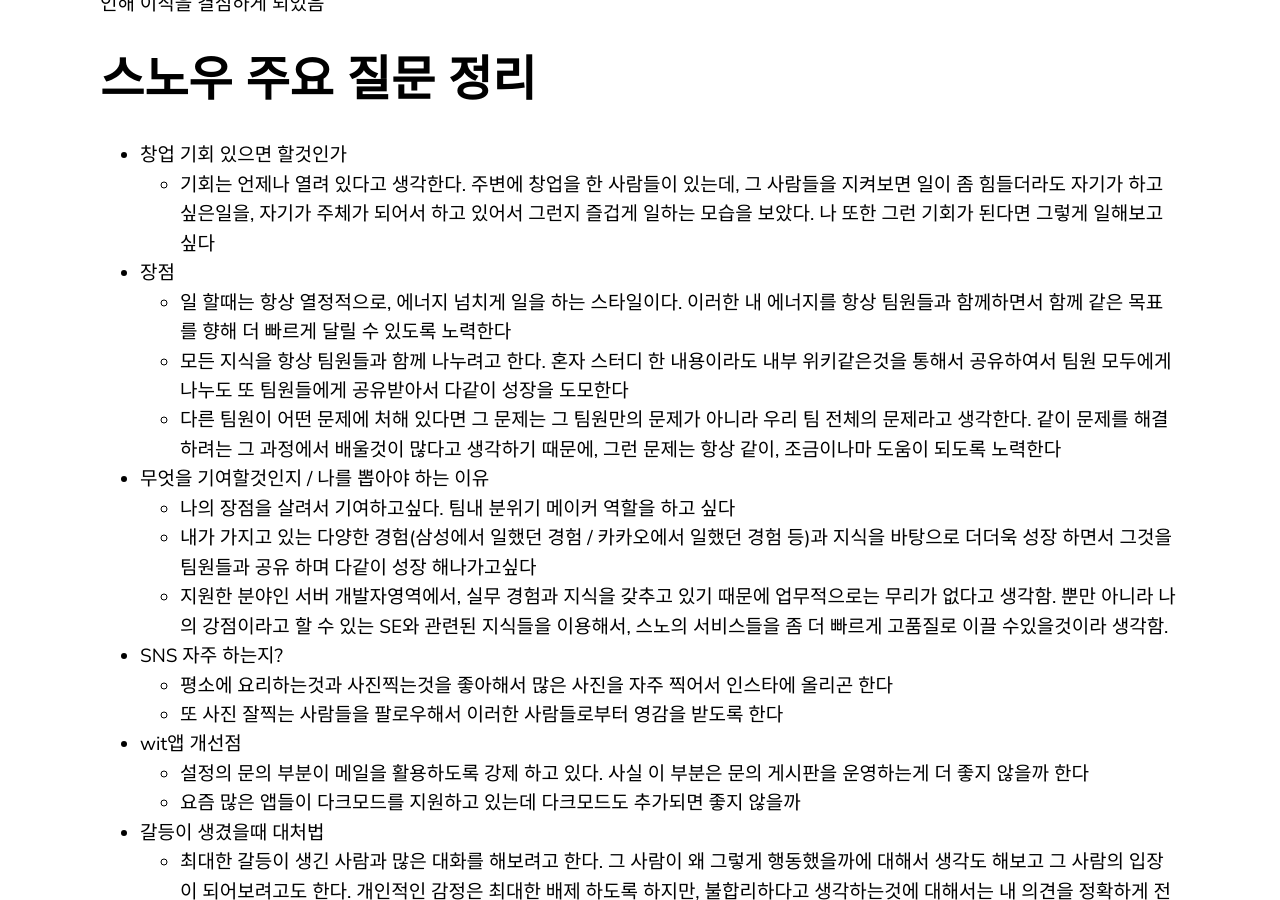
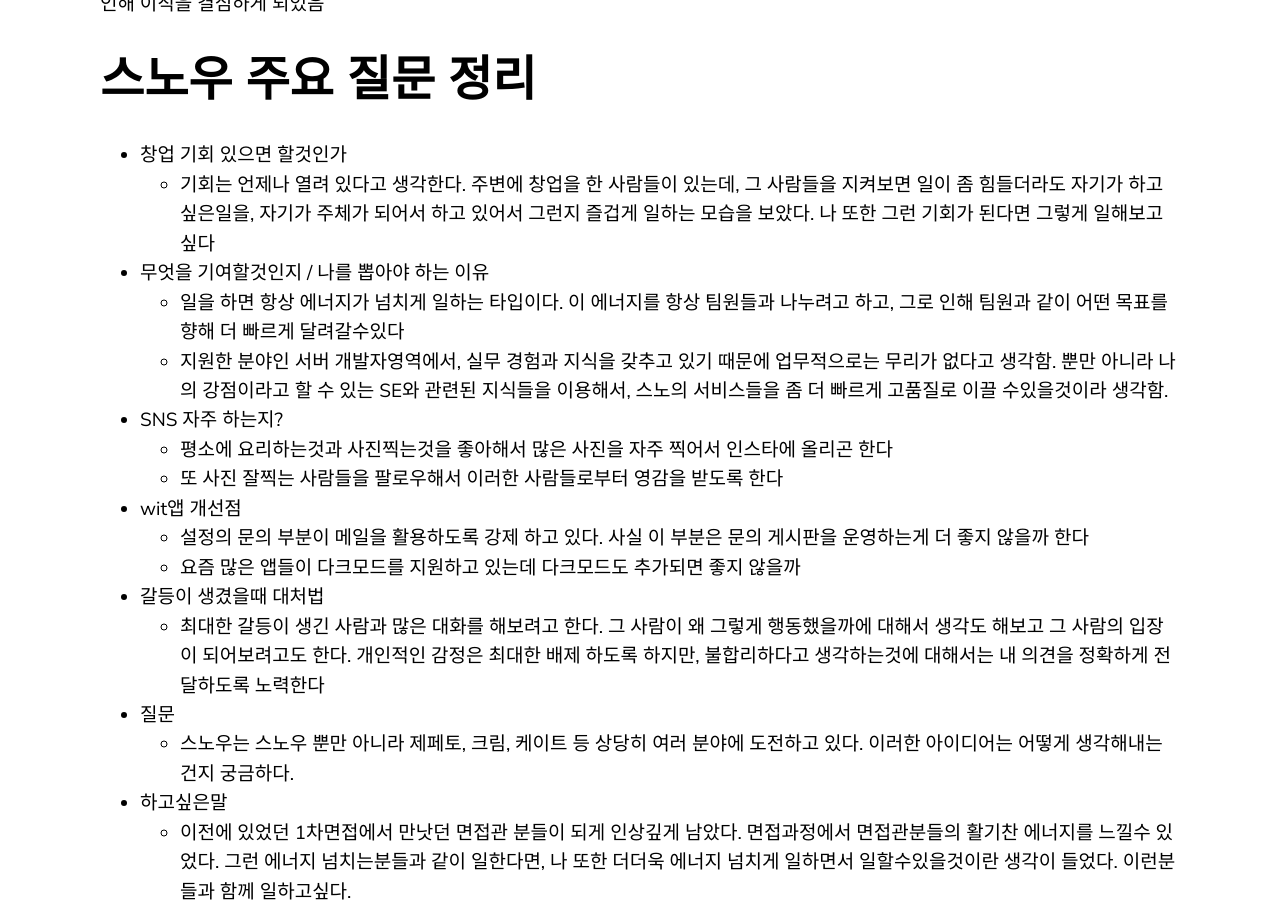
Before and after one commit to yoowonyoung/yoowonyoung.github.io, a Jekyll site: the page built from _posts/2021-06-11-Interview-08.md, in a window 1280 px wide and 900 px high, scrolled down 1467 px. Built offline with Jekyll 4.4.1, drawn with Linux system fonts in a browser that asks for light colours; comment, search, counter and statistics services are not loaded.

Commit message:
Update 2021-06-11-Interview-08.md

```diff
--- a/_posts/2021-06-11-Interview-08.md
+++ b/_posts/2021-06-11-Interview-08.md
@@ -29,14 +29,9 @@
 - 창업 기회 있으면 할것인가
     * 기회는 언제나 열려 있다고 생각한다. 주변에 창업을 한 사람들이 있는데, 그 사람들을 지켜보면 일이 좀 힘들더라도 자기가 하고 싶은일을, 자기가 주체가 되어서 하고 있어서 그런지 즐겁게 일하는 모습을 보았다. 나 또한 그런 기회가 된다면 그렇게 일해보고 싶다
 
-- 장점
-    * 일 할때는 항상 열정적으로, 에너지 넘치게 일을 하는 스타일이다. 이러한 내 에너지를 항상 팀원들과 함께하면서 함께 같은 목표를 향해 더 빠르게 달릴 수 있도록 노력한다
-    * 모든 지식을 항상 팀원들과 함께 나누려고 한다. 혼자 스터디 한 내용이라도 내부 위키같은것을 통해서 공유하여서 팀원 모두에게 나누도 또 팀원들에게 공유받아서 다같이 성장을 도모한다
-    * 다른 팀원이 어떤 문제에 처해 있다면 그 문제는 그 팀원만의 문제가 아니라 우리 팀 전체의 문제라고 생각한다. 같이 문제를 해결하려는 그 과정에서 배울것이 많다고 생각하기 때문에, 그런 문제는 항상 같이, 조금이나마 도움이 되도록 노력한다
 
 - 무엇을 기여할것인지 / 나를 뽑아야 하는 이유
-    * 나의 장점을 살려서 기여하고싶다. 팀내 분위기 메이커 역할을 하고 싶다
-    * 내가 가지고 있는 다양한 경험(삼성에서 일했던 경험 / 카카오에서 일했던 경험 등)과 지식을 바탕으로 더더욱 성장 하면서 그것을 팀원들과 공유 하며 다같이 성장 해나가고싶다
+    * 일을 하면 항상 에너지가 넘치게 일하는 타입이다. 이 에너지를 항상 팀원들과 나누려고 하고, 그로 인해 팀원과 같이 어떤 목표를 향해 더 빠르게 달려갈수있다
     * 지원한 분야인 서버 개발자영역에서, 실무 경험과 지식을 갖추고 있기 때문에 업무적으로는 무리가 없다고 생각함. 뿐만 아니라 나의 강점이라고 할 수 있는 SE와 관련된 지식들을 이용해서, 스노의 서비스들을 좀 더 빠르게 고품질로 이끌 수있을것이라 생각함.
 
 - SNS 자주 하는지?
```
